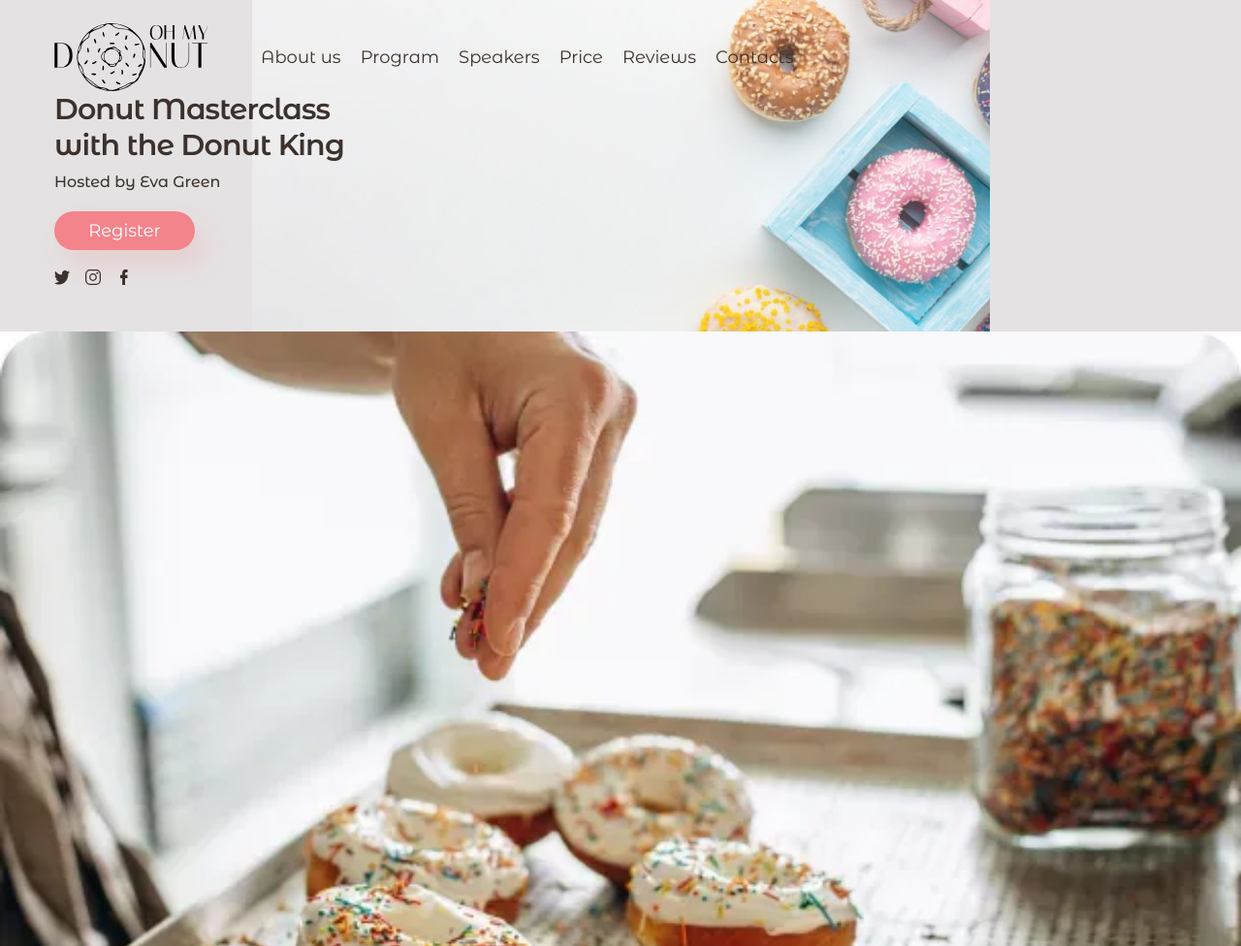
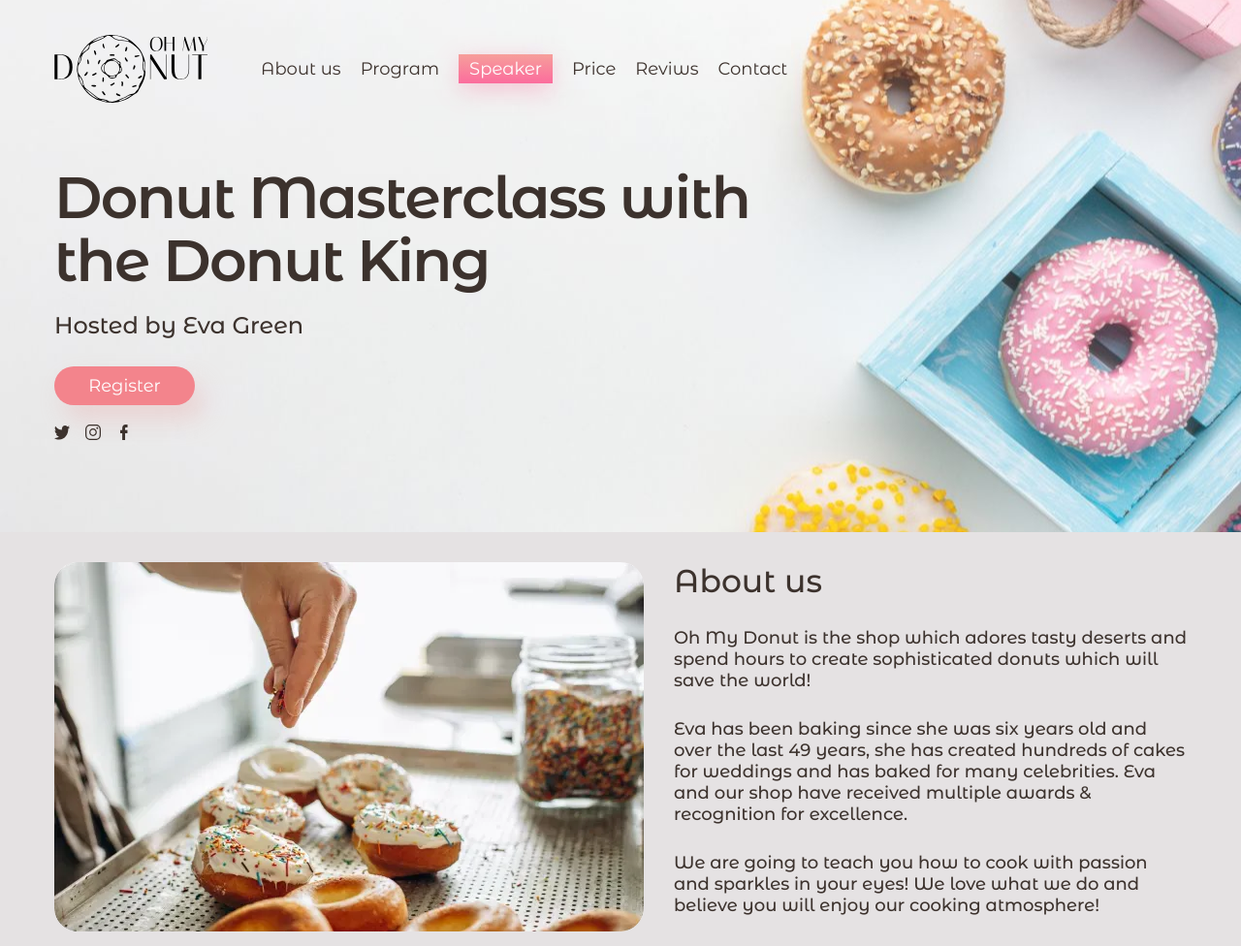
Before and after one commit to Phokoos/DonutMasterclass, a plain HTML site: page index.html in a window 1280 px wide. Shown: the top 976 px of the page at 97% size. Drawn offline with nearby package versions, Linux system fonts and the light colour scheme.

Commit message:
Added css to "about"

```diff
--- a/index.html
+++ b/index.html
@@ -73,22 +73,22 @@
           <nav class="nav">
             <list class="nav__list list">
               <ul class="nav__item">
-                About us
+                <a class="link" href="#about">About us</a>
               </ul>
               <ul class="nav__item">
-                Program
+                <a class="link" href="#program">Program</a>
+              </ul>
+              <ul class="nav__item nav__item--accent">
+                <a class="link" href="#speakers">Speaker</a>
               </ul>
               <ul class="nav__item">
-                Speakers
+                <a class="link" href="#price">Price</a>
               </ul>
               <ul class="nav__item">
-                Price
+                <a class="link" href="#reviews">Reviws</a>
               </ul>
               <ul class="nav__item">
-                Reviews
-              </ul>
-              <ul class="nav__item">
-                Contacts
+                <a class="link" href="#registration">Contact</a>
               </ul>
             </list>
           </nav>
@@ -160,6 +160,7 @@
               loading="lazy"
             />
           </picture>
+          <div class="about__wrapper">
             <h2 class="about__title">About us</h2>
             <p class="about__text">
               Oh My Donut is the shop which adores tasty deserts and spend hours to create
@@ -174,6 +175,7 @@
               We are going to teach you how to cook with passion and sparkles in your eyes! We love
               what we do and believe you will enjoy our cooking atmosphere!
             </p>
+          </div>
         </div>
       </section>
       <!-- PROGRAM -->
--- /dev/null
+++ b/sass/components/_about.scss
@@ -0,0 +1,63 @@
+.about {
+	@media screen and (max-width:767px){
+		padding-top: 20px;
+		padding-bottom: 20px;
+	}
+	@media screen and (min-width:768px){
+		padding-top: 31px;
+		padding-bottom: 29px;
+	}
+}
+
+.about__container {
+	@extend %container;
+
+	@media screen and (min-width:768px){
+		display: flex;
+		gap: 31px;
+	}
+}
+
+.about__img {
+	@media screen and (max-width:767px){
+		margin-bottom: 28px;
+
+		border-radius: 36px;
+	}
+	@media screen and (min-width:768px) and (max-width: 1199px){
+		min-width: 336px;
+
+		border-radius: 24px;
+	}
+	@media screen and (min-width: 1200px){
+		min-width: 608px;
+
+		border-radius: 24px;
+	}
+}
+
+.about__wrapper{
+}
+
+.about__title {
+	@include title;
+	margin-bottom: 8px;
+
+	@media screen and (min-width:768px){
+		margin-bottom: 28px;
+
+		@include title(500, 33px, 39px, left);
+	}
+}
+
+.about__text {
+	margin-bottom: 16px;
+
+	@media screen and (min-width:768px){
+		margin-bottom: 28px;
+	}
+
+	@media screen and (min-width:768px){
+		@include title(500, 18px, 22px, left);
+	}
+}
--- a/sass/components/_header.scss
+++ b/sass/components/_header.scss
@@ -2,7 +2,19 @@
 	padding-top: 16px;
 	padding-bottom: 8px;
 
-	@media (min-width: 768px){
+	@media (min-width: 1200px){
+		padding-top: 36px;
+		padding-bottom: 90px;
+
+		background-image: url(../images/hero/img-1-d@1x.jpg);
+		@media(min-device-pixed-ratio: 2),
+		(min-resolution: 192dpi),
+		(min-resolution:2dppx){
+			background-image: url(../images/hero/img-1-d@2x.jpg);
+		}
+		background-size: auto;
+	}
+	@media (min-width: 768px) and (max-width: 1199px){
 		padding-top: 24px;
 		padding-bottom: 43px;
 
@@ -23,7 +35,6 @@
 		}
 		background-size: cover;
 	}
-
 	background-position: center;
 	background-repeat: no-repeat;
 }
@@ -36,6 +47,8 @@
 
 .header__nav {
 	@media screen and (min-width: 1200px){
+		margin-bottom: 65px;
+
 		display: flex;
 		align-items: center;
 		gap: 55px;
@@ -87,6 +100,13 @@
 
 		@include title(600, 30px, 37px, left);
 	}
+
+	@media screen and (min-width:1200px) {
+		width: 757px;
+		margin-bottom: 20px;
+
+		@include title(600, 60px, 65px, left);
+	}
 }
 
 .header__subtitle {
@@ -97,6 +117,12 @@
 	@media screen and (min-width:768px) {
 		text-align: left;
 		margin-bottom: 20px;
+	}
+
+	@media screen and (min-width:1200px) {
+		margin-bottom: 28px;
+
+		@include title(500, 24px, 29px, left);
 	}
 }
 
@@ -133,3 +159,16 @@
 
 .nav__item {
 }
+
+.nav__item--accent{
+	display: flex;
+	align-items: center;
+	justify-content: center;
+
+	width: 97px;
+	height: 30px;
+	color: $primary-white-color;
+
+	background: linear-gradient(180deg, rgba(248, 110, 103, 0.63) 0%, rgba(253, 86, 143, 0.86) 100%);;
+	box-shadow: 0px 7px 27px -2px rgba(253, 88, 140, 0.35);
+}
--- a/sass/main.scss
+++ b/sass/main.scss
@@ -12,3 +12,4 @@
 @import './components/header';
 @import './components/mobile-menu';
 @import './components/socials';
+@import './components/about';
--- a/sass/utils/_mixins.scss
+++ b/sass/utils/_mixins.scss
@@ -1,8 +1,3 @@
-@mixin size($width, $height: $width) {
-  width: $width;
-  height: $height;
-}
-
 @mixin title($font-weight: 500, $font-size: 24px, $line-height: 29px, $text-align: center){
 	font-weight: $font-weight;
 	font-size: $font-size;
```
Also changed, not shown: css/main.css, css/main.min.css, 2 other files. Lines whose indentation alone changed are shown as unchanged.
